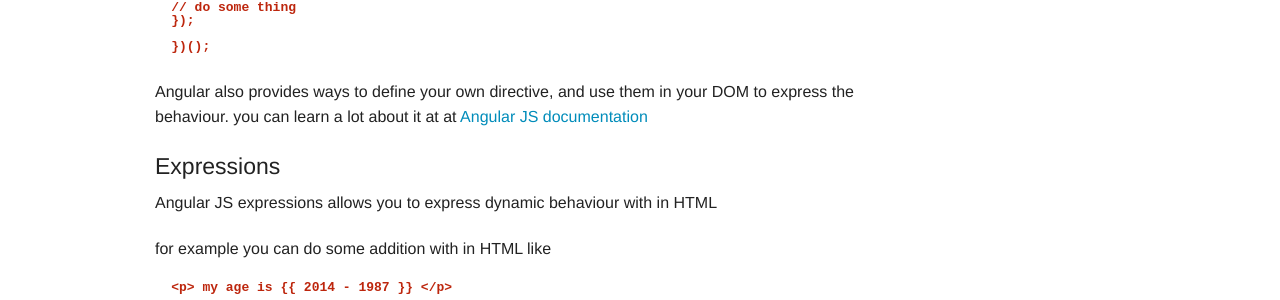
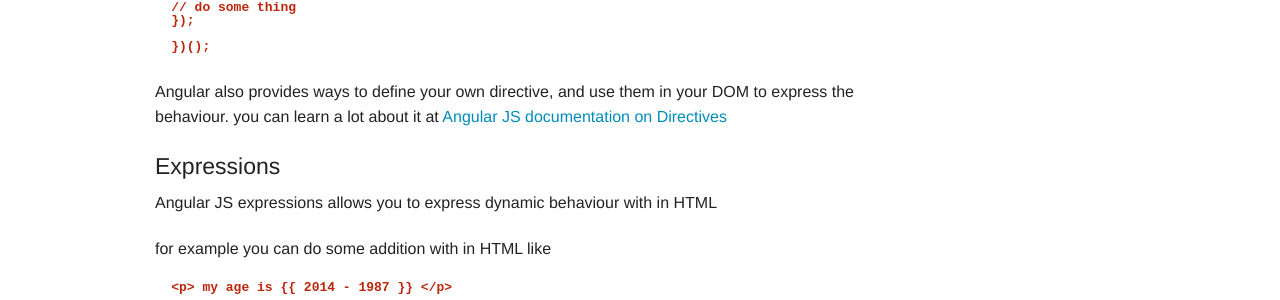
Before and after one commit to aravind666/aravind666.github.io, a Jekyll site: the page built from _posts/2014-08-02-angular-js-terminologies-for-starters.html, in a window 1280 px wide and 900 px high, scrolled down 1605 px. Shown: the part 177-477 px from the top of the window. Built offline with Jekyll 4.4.1, drawn with Linux system fonts in a browser that asks for light colours; nearby versions of some CDN libraries; Markdown is read by kramdown in place of the engine named in the settings.

Commit message:
Fixed spelling mistake

```diff
--- a/_posts/2014-08-02-angular-js-terminologies-for-starters.html
+++ b/_posts/2014-08-02-angular-js-terminologies-for-starters.html
@@ -108,8 +108,8 @@ tags : "Javascript,AngularJS,MVC,IIFE,Javascript-framework"
 <p>
     Angular also provides ways to define your own directive,
     and use them in your DOM to express the behaviour.
-    you can learn a lot about it at at <a href="https://docs.angularjs.org/guide/directive" target="_blank">Angular JS
-    documentation</a>
+    you can learn a lot about it at <a href="https://docs.angularjs.org/guide/directive" target="_blank">Angular JS
+    documentation on Directives</a>
 </p>
 
 <h4>Expressions</h4>
```
